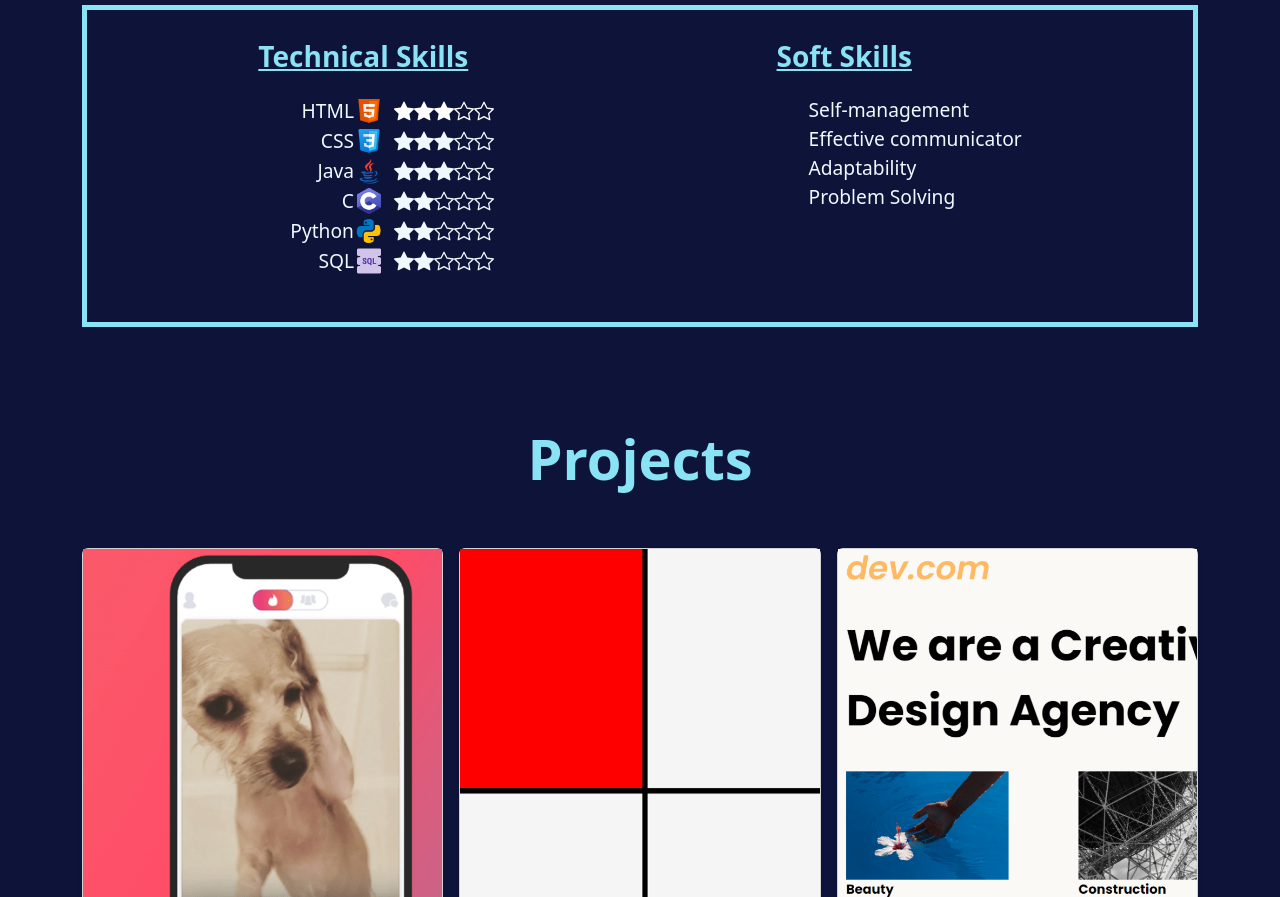
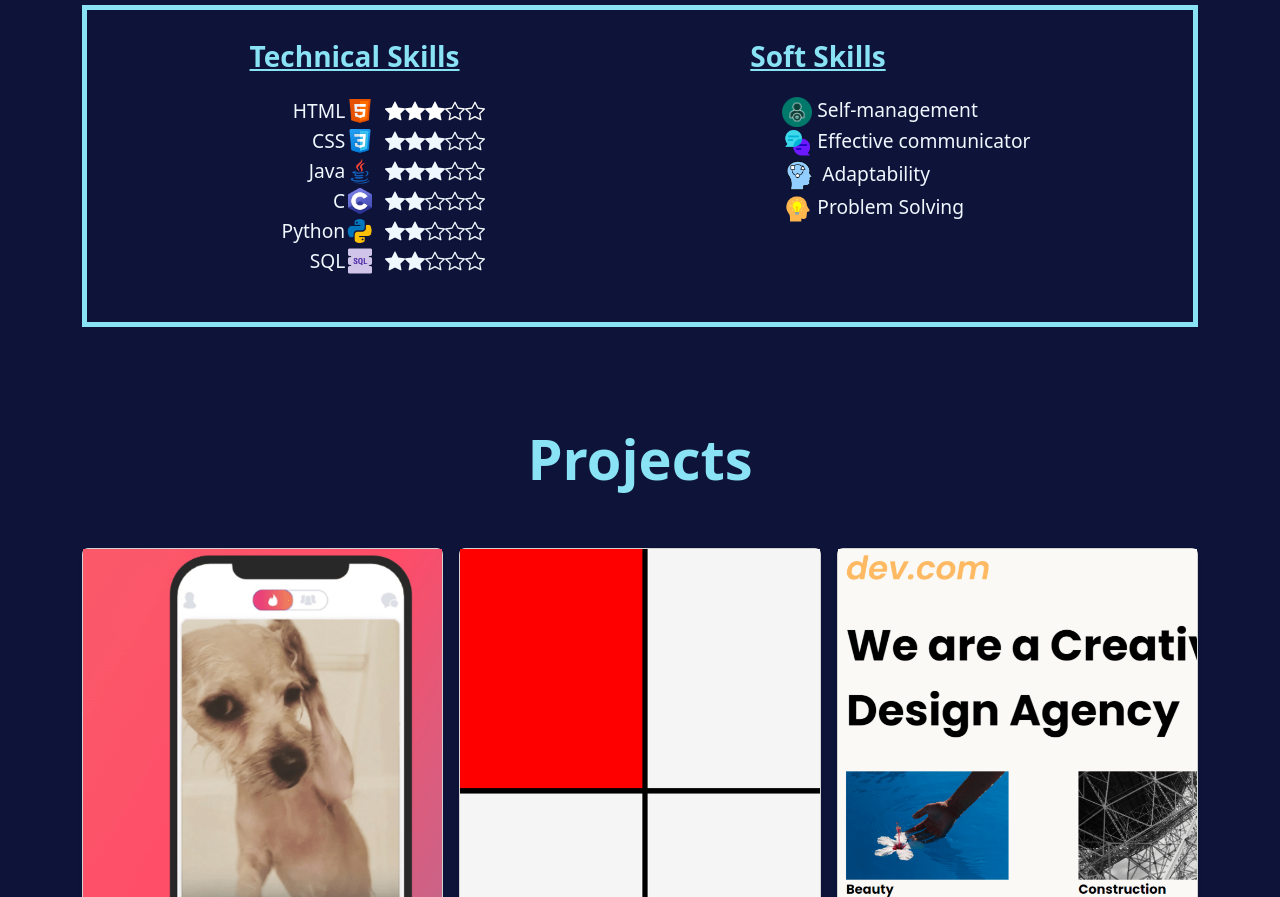
Before and after one commit to AjayaKumarM/HTMLCSS-portfolio, a plain HTML site: page index.html in a window 1280 px wide. Shown: the part 907-1804 px from the top of the page. Drawn offline with nearby package versions, Linux system fonts and the light colour scheme.

Commit message:
Update index.html

```diff
--- a/index.html
+++ b/index.html
@@ -115,10 +115,10 @@
                 <div class="sskills-content">
                     <h3 class="fw-bold sskills-title" style="color: #89e3f5;">Soft Skills</h3>
                     <ul>
-                        <li class="sskills">Self-management</li>
-                        <li class="sskills">Effective communicator</li>
-                        <li class="sskills">Adaptability</li>
-                        <li class="sskills">Problem Solving</li>
+                        <li class="sskills"><img src="./images/—Pngtree—vector user management icon_4101806.png" alt="" height="30">&nbsp;Self-management</li>
+                        <li class="sskills"><img src="./images/icons8-communication-48.png" alt="Effective communicator" height="30">&nbsp;Effective communicator</li>
+                        <li class="sskills"><img src="./images/adaptability.png" alt="adaptability" height="35">&nbsp;Adaptability </li>
+                        <li class="sskills"><img src="./images/icons8-problem-solving-48.png" alt="problem solving" height="30">&nbsp;Problem Solving</li>
                     </ul>
                 </div>
             </div>
@@ -218,7 +218,6 @@
                   <h4 class="fw-semibold mb-0 textblue">Location</h4>
                   <p class="text-white">Pallavaram, Chennai.</p>
                 </div>
-
               </div>
             </div>
           </div>
```
